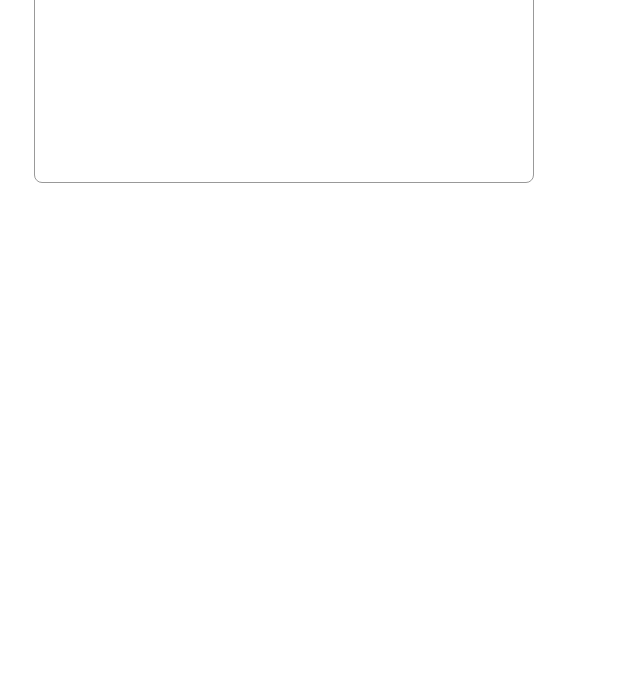
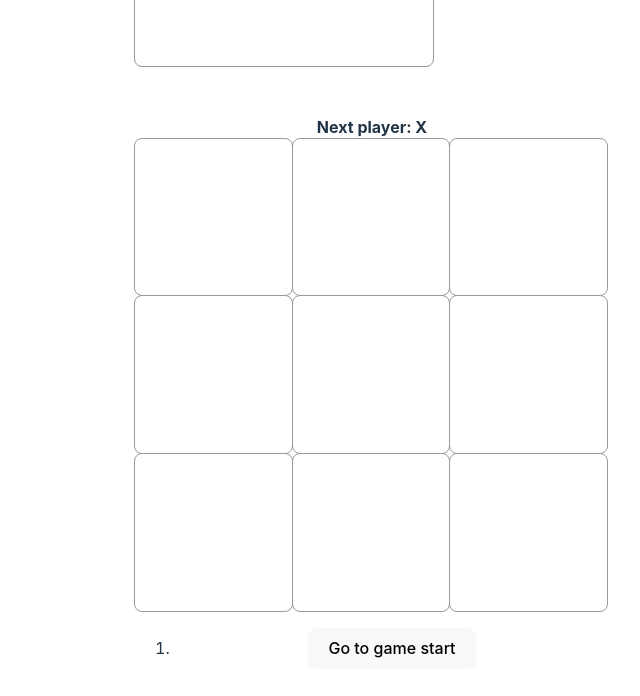
Before and after one commit to HikiJun97/next.js-practice, a React (Vite) app: page / in a window 1280 px wide. Shown: the part 1080-1776 px from the top of the page, without its empty margins (268-908 px from the left). Before the commit the page ends 1311 px from the top, so only its background shows below. Built offline with nearby package versions, Linux system fonts and the light colour scheme.

Commit message:
feat: complete TicTacToe example on Reference2

```diff
--- a/src/MyApp.tsx
+++ b/src/MyApp.tsx
@@ -1,7 +1,8 @@
 import MyButton from './MyButton.tsx'
-import Board from './Board.tsx'
-import "./Board.css"
+import MyBoard from './MyTicTacToe/Board.tsx'
+//import "./Board.css"
 import RefBoard from './Reference/Board.tsx'
+import Game from './Reference2/Board.tsx'
 import { useState, useEffect, useReducer, useRef } from 'react'
 import "./App.css"
 
@@ -52,11 +53,14 @@ export default function MyApp() {
       </div>
       <ul>{(isRenderMyApp && listItems)}</ul>
       <div className="game">
-        <Board />
+        <MyBoard />
       </div>
       <div className="game">
         <RefBoard boardSize={count} />
       </div>
+      <div className="game">
+        <Game />
+      </div>
     </>
   )
 }
--- a/src/Board.tsx
+++ b/src/MyTicTacToe/Board.tsx
@@ -1,6 +1,4 @@
-import React from 'react';
-import TicTacToeSquare from './TicTacToeSquare.tsx'
-import "./Board.css"
+import React from 'react'; import TicTacToeSquare from './TicTacToeSquare.tsx'
 import { useState, useEffect, useReducer, useRef } from 'react'
 
 type Player = 'X' | 'O';
@@ -68,7 +66,7 @@ const Board: React.FC = () => {
       <div>Winner: {winner}</div>
       <div className="board">
         {[...Array(9)].map((_, i) => {
-          return <TicTacToeSquare ref={square_list[i]} onClick={winner ? () => { } : () => clickMark(i)} />
+          return <TicTacToeSquare key={i} ref={square_list[i]} onClick={winner ? () => { } : () => clickMark(i)} />
         })}
       </div>
       <button onClick={restart}>Restart</button>
--- a/src/Reference2/Board.tsx
+++ b/src/Reference2/Board.tsx
@@ -7,20 +7,15 @@ import "./Board.css"
 type Squares = Array<'X' | 'O' | ''>;
 
 interface BoardProps {
-  boardSize: number;
+  xIsNext: boolean;
+  squares: Squares;
+  onPlay: (squares: Squares) => void;
+  boardSize?: number;
 }
 
-const Board: React.FC<BoardProps> = ({ boardSize }) => {
+const Board: React.FC<BoardProps> = ({ xIsNext, squares, onPlay, boardSize = 3 }) => {
   const initSquares: Squares = Array(boardSize ** 2).fill('');
-  const [squares, setSquares] = useState<Squares>(initSquares);
   const [history, setHistory] = useState<Array<Squares>>([initSquares]);
-  const [xIsNext, setXIsNext] = useState<boolean>(true);
-
-  useEffect(() => {
-    setSquares(initSquares);
-    setHistory([initSquares]);
-    setXIsNext(true);
-  }, [boardSize]);
 
   function handleClick(i: number) {
     if (squares[i] || caculateWinner(squares, boardSize)) {
@@ -36,14 +31,7 @@ const Board: React.FC<BoardProps> = ({ boardSize }) => {
     } else {
       nextSquares[i] = 'O';
     }
-    setXIsNext(!xIsNext);
-    setSquares(nextSquares);
-    setHistory([...history.slice(0, getClicked(squares)), nextSquares]);
-  }
-
-  function handleHistory(index: number) {
-    const historyCopy = history[index];
-    setSquares(historyCopy);
+    onPlay(nextSquares);
   }
 
   const winner: 'X' | 'O' | '' = caculateWinner(squares, boardSize);
@@ -56,19 +44,12 @@ const Board: React.FC<BoardProps> = ({ boardSize }) => {
     status = 'Next player: ' + (xIsNext ? 'X' : 'O');
   }
 
-  // style={{ alignContent: "center", width: "fit-content", paddingLeft: "0.2rem" }}
-
   return (
     <>
-      <div className="board-info">
+      <div className="status">
         <b>{status}</b>
-        <button onClick={() => {
-          setSquares(initSquares)
-          setHistory([initSquares])
-        }}>Restart</button>
       </div>
       <div style={{ display: "flex", flexWrap: "wrap" }}>
-        <div className="board">
         {[...Array(boardSize)].map((_, i) => (
           <div className="board-row">
             {[...Array(boardSize)].map((_, j) => (
@@ -77,29 +58,51 @@ const Board: React.FC<BoardProps> = ({ boardSize }) => {
           </div>
         ))}
       </div>
-        <div className="history-board">
-          {history.map((squares, index) => {
-            if (index === 0) {
-              return <button onClick={() => { handleHistory(index) }}>Go to start</button>
-            } else {
-              return <button onClick={() => { handleHistory(index) }}>Go to #{index} move</button>
-            }
-          })}
-        </div>
-      </div>
     </>
   )
 }
 
 
 const Game: React.FC = () => {
+  const [history, setHistory] = useState<Array<Squares>>([Array(9).fill('')]);
+  const [currentMove, setCurrentMove] = useState<number>(0);
+  const xIsNext = currentMove % 2 === 0;
+  const currentSquares = history[currentMove];
+
+  function handlePlay(nextSquares: Squares) {
+    const nextHistory = [...history.slice(0, currentMove + 1), nextSquares];
+    setHistory(nextHistory);
+    setCurrentMove(nextHistory.length - 1);
+  }
+
+  function jumpTo(nextMove: number) {
+    setCurrentMove(nextMove);
+  }
+
+  const moves = history.map((squares, move) => {
+    let description;
+    if (move > 0) {
+      description = 'Go to move #' + move;
+    } else {
+      description = 'Go to game start';
+    }
+    return (
+      <li key={move}>
+        <button onClick={() => jumpTo(move)}>{description}</button>
+      </li>
+    );
+  });
+
   return (
     <div className="game">
-
-      <Board boardSize={3} />
+      <div className="game-board">
+        <Board xIsNext={xIsNext} squares={currentSquares} onPlay={handlePlay} />
+      </div>
+      <div className="game-info">
+        <ol>{moves}</ol>
+      </div>
     </div>
   )
 }
 
-
-export default Board;
+export default Game;
```
Also changed, not shown: src/MyTicTacToe/Board.css (renamed from src/Board.css), src/MyTicTacToe/TicTacToeSquare.css (renamed from src/TicTacToeSquare.css), src/MyTicTacToe/TicTacToeSquare.tsx (renamed from src/TicTacToeSquare.tsx). Lines whose indentation alone changed are shown as unchanged.
